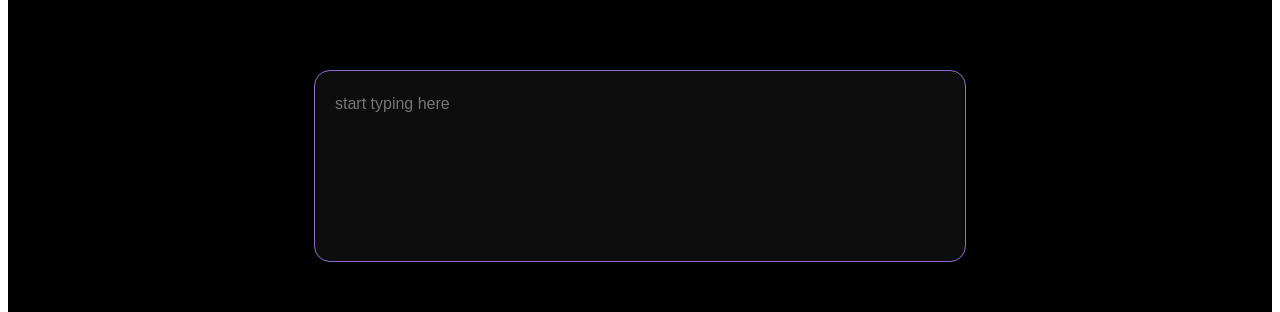
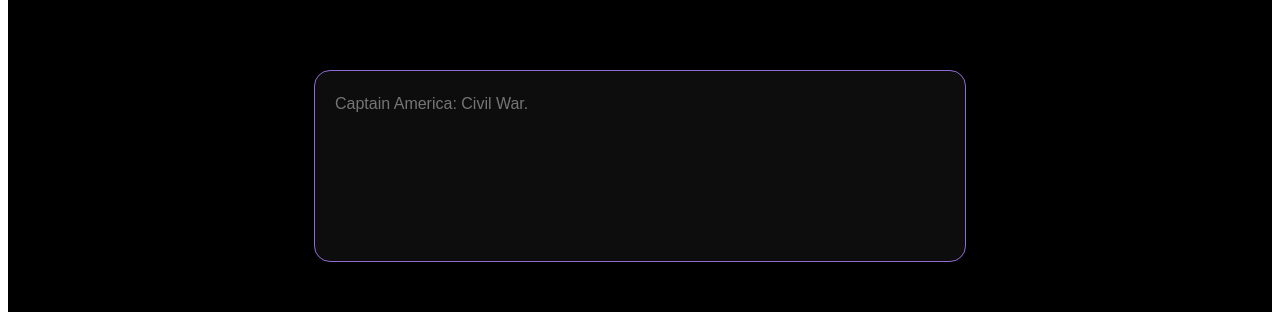
Before and after one commit to abdu11ahmahm00d/filmcore, a Next.js app: page / in a window 1280 px wide. Shown: the part 200-512 px from the top of the page. Built offline with nearby package versions, Linux system fonts and the light colour scheme.

Commit message:
Update index.js

```diff
--- a/pages/index.js
+++ b/pages/index.js
@@ -33,7 +33,7 @@
   return (
     <div className="root">
       <Head>
-        <title>Filmcore.</title>
+        <title>Filmcore by Abdullah</title>
       </Head>
       <div className="container">
         <div className="header">
@@ -46,7 +46,7 @@
         </div>
         <div className="prompt-container">
         <textarea
-  placeholder="start typing here"
+  placeholder="Captain America: Civil War."
   className="prompt-box"
   value={userInput}
   onChange={onUserChangedText}
```
